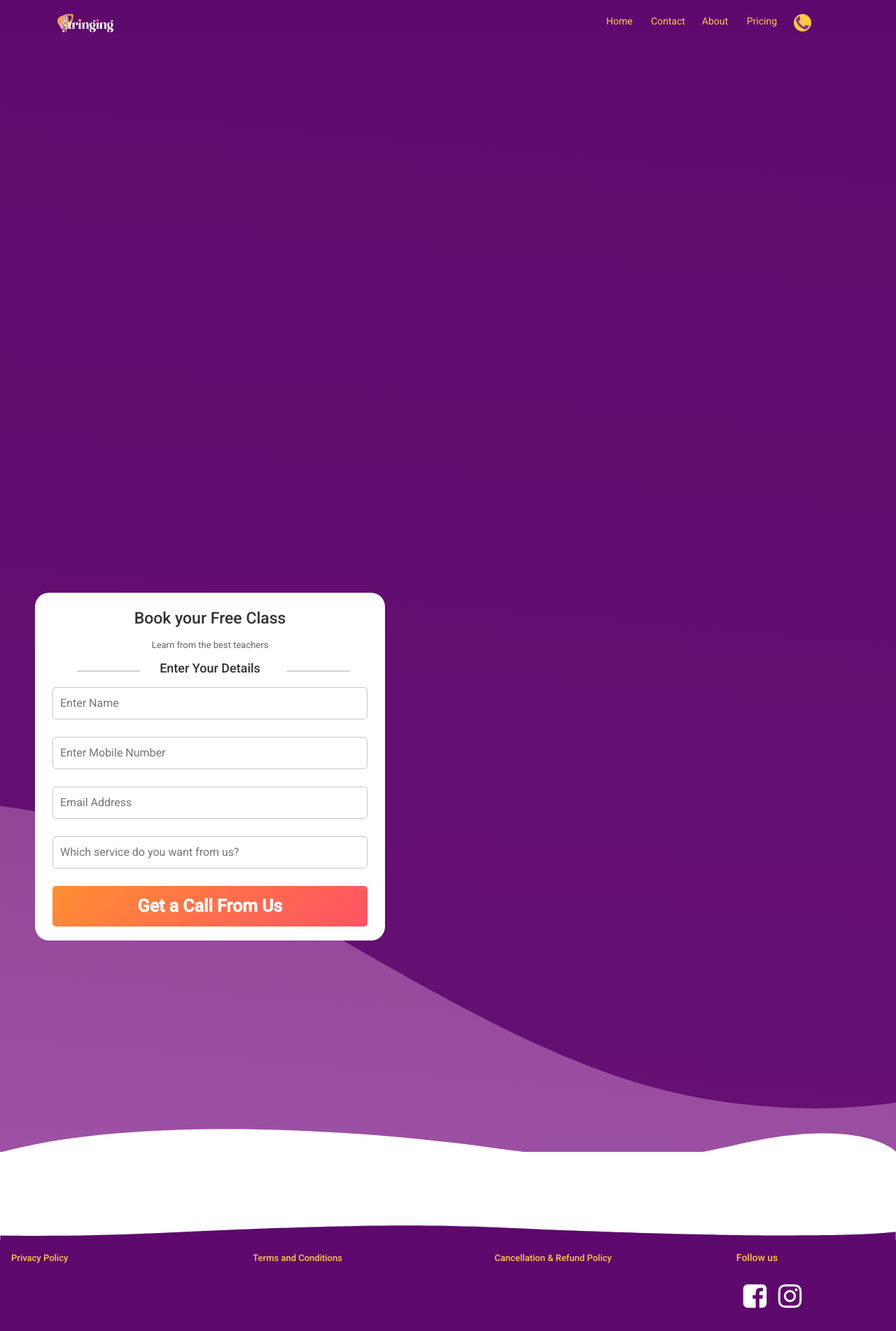
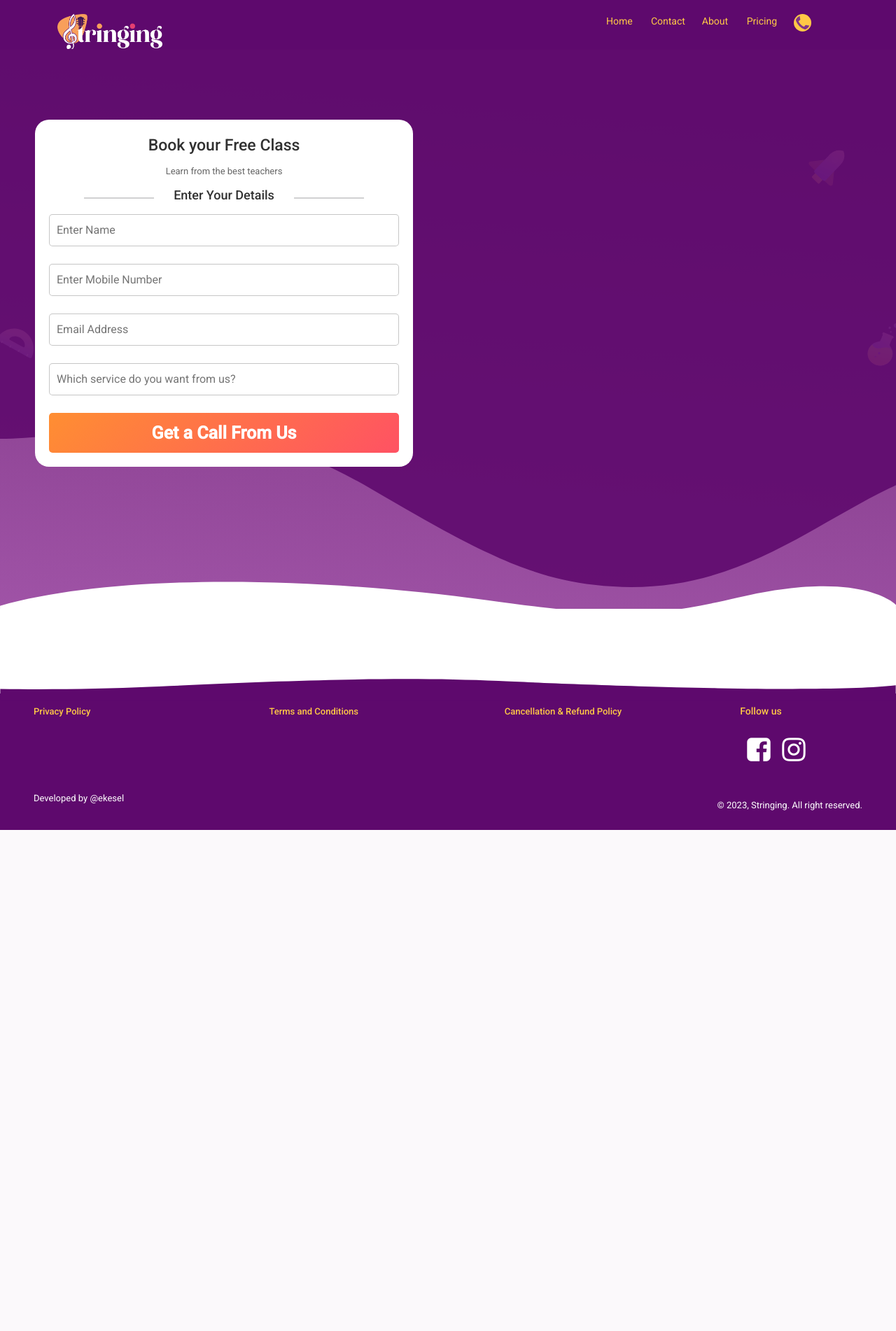
Before and after one commit to ekesel/StringingAcademy, a Django app: template templates/about.html in a window 1280 px wide. Shown: the top 1902 px of the page at 70% size. After the commit the page ends 1186 px from the top, so only its background shows below. Run offline with Django 4.2, Linux system fonts and the light colour scheme; the template is opened without the code that fills it, so the values that code supplies are empty; some libraries are stand-ins or nearby versions.

Commit message:
updated style.css

```diff
--- a/assets/style.css
+++ b/assets/style.css
@@ -51,6 +51,7 @@ html {
     right: 50%;
     transform: translate(50%, 0);
     bottom: 1px;
+    width: -webkit-fill-available;
 }
 
 .heroo .formm {
@@ -59,7 +60,7 @@ html {
     z-index: 1008;
     border-radius: 20px;
     text-align: center;
-    margin-top: -800px;
+    margin-top: -700px;
     width: fit-content;
     padding: 20px;
     margin-left: 50px;
@@ -137,7 +138,7 @@ html {
     position: relative;
     z-index: 1008;
     width: 100%;
-    margin-top: 250px;
+    margin-top: 160px;
 }
 
 /* -----------------section 2---------------- */
@@ -1145,7 +1146,7 @@ background:#212529;
     }
 }
 
-@media only screen and (min-width: 767px) and (max-width: 1600px) and (orientation: landscape) {
+@media only screen and (min-width: 767px) and (max-width: 1000px) and (orientation: landscape) {
 /* CSS rules for tablets in landscape orientation go here */
 .nav-bar .logo img {
     width: 80px;
```
